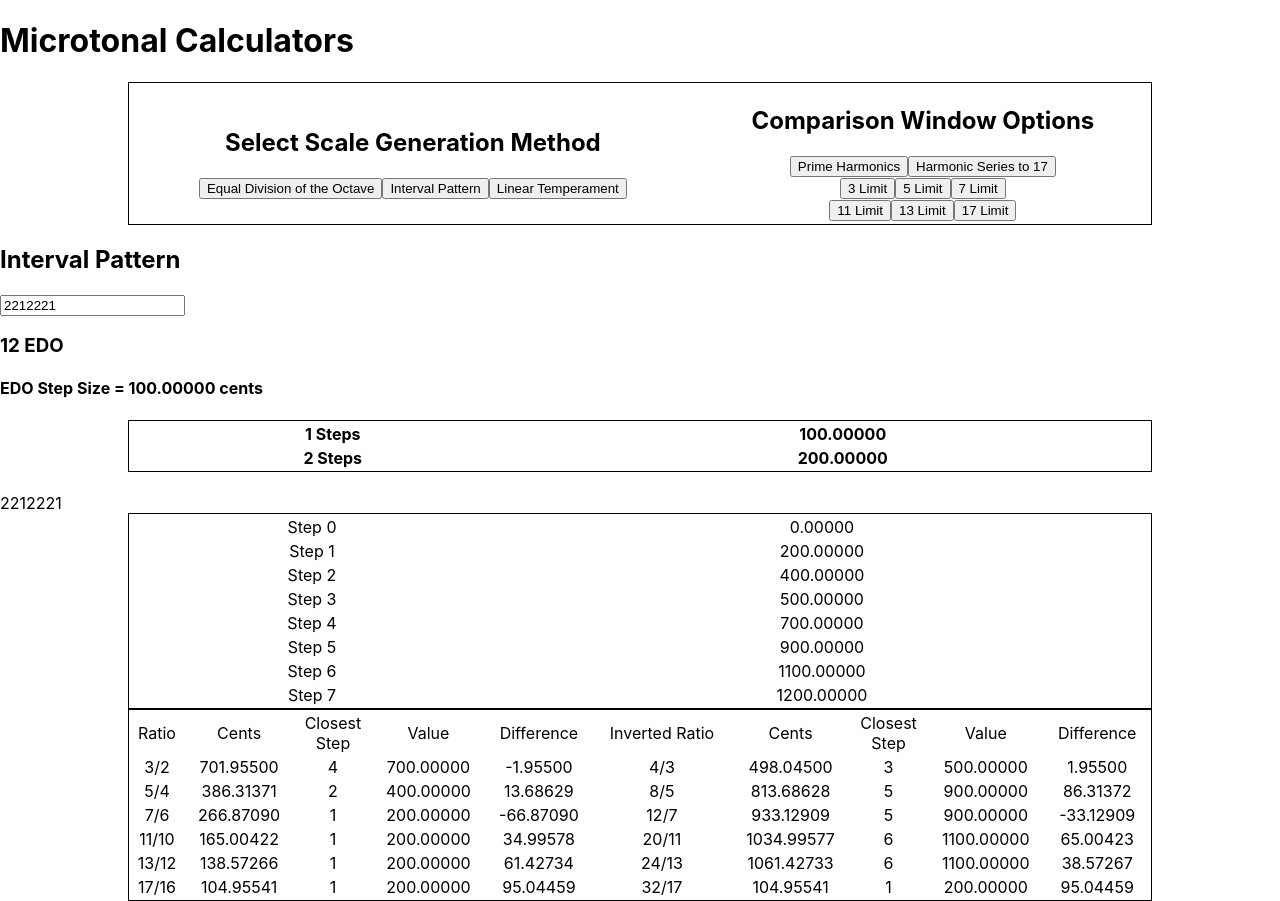
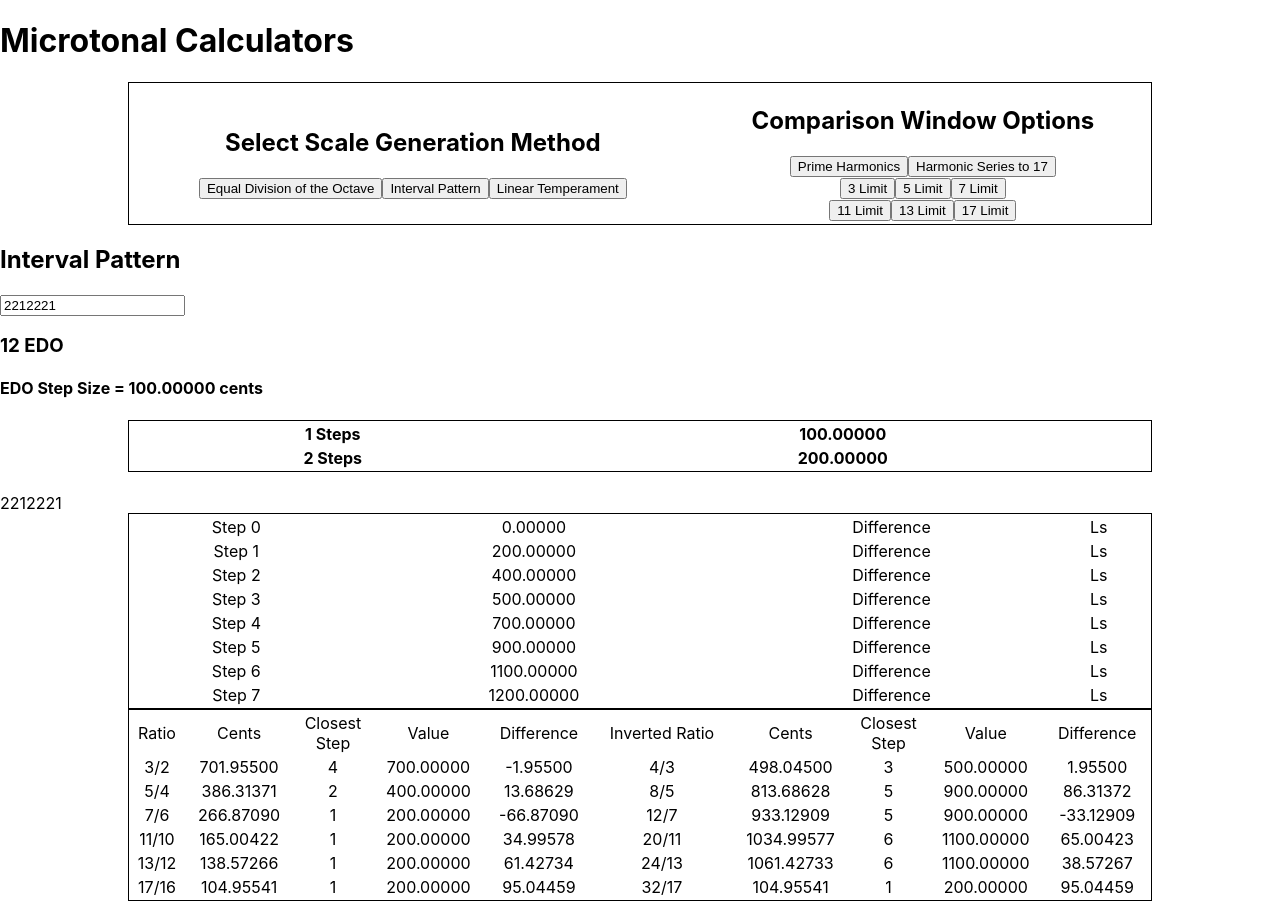
Before and after one commit to zzork/color-horizons-review-temp, a React (Create React App) app: page / in a window 1280 px wide. Built offline with nearby package versions, Linux system fonts and the light colour scheme.

Commit message:
got patternAndScale in AllModes working

```diff
--- a/src/components/AllModes.js
+++ b/src/components/AllModes.js
@@ -1,18 +1,19 @@
 import getReadoutTable from "../util/getReadoutTable";
 import { ComparisonWindow } from "./ComparisonWindow";
 
-export const AllModes = ({ pattern, scale, selectedComparison }) => {
+export const AllModes = ({
+  pattern,
+  scale,
+  selectedComparison,
+  stepDifferences,
+}) => {
   let patternAndScale = [];
   // add zeroth mode, input pattern, input scale to list
-  patternAndScale.push([0, pattern, scale]);
-
-  // now it needs to loop and on each one
-  // take first value from pattern and put it on the end
-  // take first value from scale and put it on the end and add 1200
-  // subtract all values by first value's cents number
+  patternAndScale.push([0, pattern, scale, stepDifferences]);
 
   let forLoopPattern = pattern;
   let forLoopScale = [...scale];
+  let forLoopDifferences = [...stepDifferences];
 
   for (let i = 1; i < pattern.length; i++) {
     // pattern values
@@ -22,29 +23,60 @@ export const AllModes = ({ pattern, scale, selectedComparison }) => {
     splitPattern.push(firstPatternValue);
     forLoopPattern = splitPattern.join("");
 
+    // differences between steps
+    forLoopDifferences.push(forLoopDifferences[1]);
+    forLoopDifferences.shift();
+    forLoopDifferences[0] = 0;
+    // console.log(i, forLoopDifferences);
+
     // scale itself
+    forLoopScale = forLoopScale.map((value) => value - forLoopScale[1]);
     forLoopScale.shift();
-    forLoopScale.push(0);
-    let firstScaleValue = forLoopScale[0];
-    forLoopScale = forLoopScale.map((value) => value - firstScaleValue);
-    forLoopScale[forLoopScale.length - 1] = 1200;
+    forLoopScale.push(1200);
 
-    patternAndScale.push([i, forLoopPattern, forLoopScale]);
+    patternAndScale.push([
+      i,
+      forLoopPattern,
+      forLoopScale,
+      [...forLoopDifferences],
+    ]);
   }
+  // BIG QUESTION
+  // BEHAVIOR VERY STRANGE
+  // forLoopDifferences must be spread, others don't need to be
+  // if not, then it takes the final value and overwrites every location on the array
+  // why?!
 
-  // NOW FIX THE READOUT
+  console.log(patternAndScale);
 
-  //   let readout = patternAndScale.map(row =>
-  //     <div>
-  //         {pattern}
-  //         Step {row[0]} -
-  //     </div>)
+  // ---
 
-  let readoutTable = getReadoutTable(scale);
+  // need to zip scale, difference, and pattern into rows of a list
+  // then map that
+  const getNewReadoutTable = (scale, pattern) => {
+    return (
+      <table>
+        <tbody>
+          {scale.map((value, index) => (
+            <tr key={index}>
+              <td>Step {index}</td>
+              <td>{value.toFixed(5)}</td>
+              <td>Difference</td>
+              <td>Ls</td>
+              <td></td>
+            </tr>
+          ))}
+        </tbody>
+      </table>
+    );
+  };
+
+  let newReadoutTable = getNewReadoutTable(scale);
+
   return (
     <div>
       {pattern}
-      {readoutTable}
+      {newReadoutTable}
       <ComparisonWindow scale={scale} selectedComparison={selectedComparison} />
     </div>
   );
--- a/src/components/CalcIPReadout.js
+++ b/src/components/CalcIPReadout.js
@@ -3,6 +3,7 @@ import getEdoFromIntervalPattern from "../util/getEdoFromIntervalPattern";
 import getIPStepValuesList from "../util/getIPStepValuesList";
 import getIPUniqueSizes from "../util/getIPUniqueSizes";
 import getReadoutTable from "../util/getReadoutTable";
+import getStepDifferences from "../util/getStepDifferences";
 import { AllModes } from "./AllModes";
 import { ComparisonWindow } from "./ComparisonWindow";
 
@@ -18,8 +19,9 @@ export const CalcIPReadout = ({ pattern, selectedComparison }) => {
   const stepSize = 1200 / edo;
   const uniqueSizes = getIPUniqueSizes(pattern, stepSize);
   const stepValuesList = getIPStepValuesList(pattern, stepSize);
+  const stepDifferences = getStepDifferences(stepValuesList);
 
-  const readoutTable = getReadoutTable(stepValuesList);
+  // const readoutTable = getReadoutTable(stepValuesList);
 
   return (
     <div>
@@ -31,6 +33,7 @@ export const CalcIPReadout = ({ pattern, selectedComparison }) => {
         pattern={pattern}
         scale={stepValuesList}
         selectedComparison={selectedComparison}
+        stepDifferences={stepDifferences}
       />
 
       {/* {readoutTable}
--- a/src/util/getReadoutTable.js
+++ b/src/util/getReadoutTable.js
@@ -1,11 +1,11 @@
-const getReadoutTable = (stepValuesList) => {
+const getReadoutTable = (scale, pattern) => {
   return (
     <table>
       <tbody>
-        {stepValuesList.map((value, index) => (
+        {scale.map((value, index) => (
           <tr key={index}>
             <td>Step {index}</td>
-            <td align="right">{value.toFixed(5)}</td>
+            <td>{value.toFixed(5)}</td>
           </tr>
         ))}
       </tbody>
```
